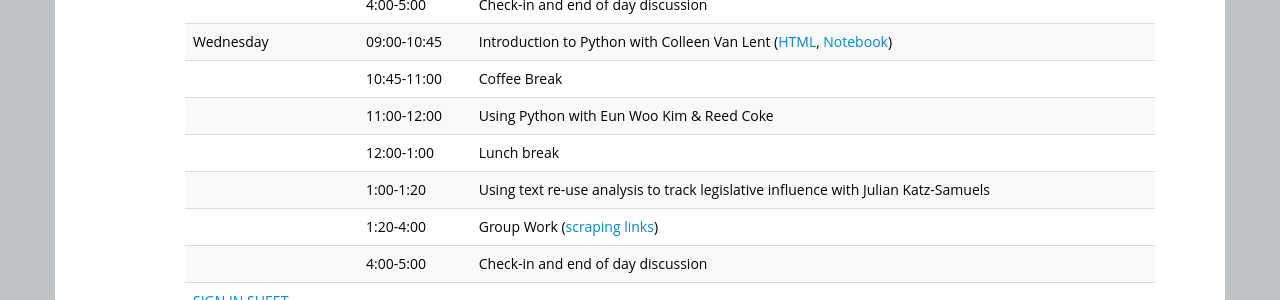
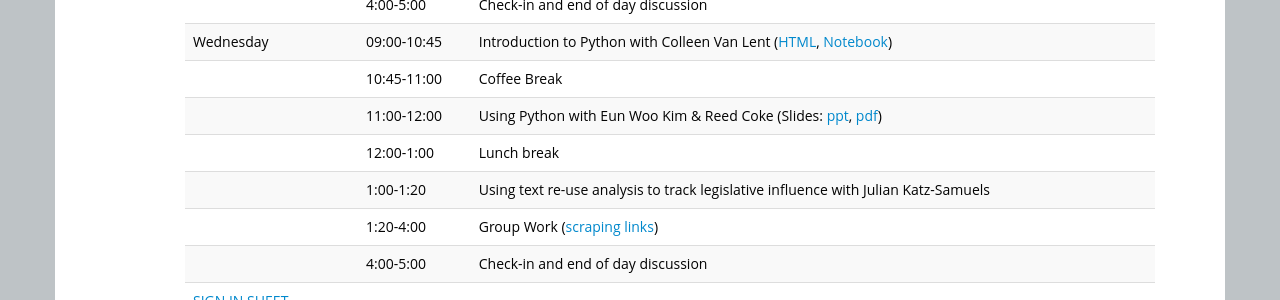
Before and after one commit to ICOSBigDataCamp/2018-summer-camp, a Jekyll site: the page built from index.html, in a window 1280 px wide and 900 px high, scrolled down 1253 px. Shown: the part 154-454 px from the top of the window. Built offline with Jekyll 4.4.1, drawn with Linux system fonts in a browser that asks for light colours.

Commit message:
Update index.html

```diff
--- a/index.html
+++ b/index.html
@@ -144,7 +144,7 @@ Organizing committee: Jerry Davis, H. V. Jagadish, Cliff Lampe, and Brian Noble
     (<a href="slides/ICOS-python-lecture.html">HTML</a>,
     <a href="slides/ICOS Python lecture2005.ipynb">Notebook</a>)</td> </tr>
   <tr> <td></td>        <td>10:45-11:00</td>   <td>Coffee Break</td> </tr>
-  <tr> <td></td>        <td>11:00-12:00</td>   <td>Using Python with Eun Woo Kim & Reed Coke</td> </tr>
+  <tr> <td></td>        <td>11:00-12:00</td>   <td>Using Python with Eun Woo Kim & Reed Coke (Slides: <a href="slides/Python and NLP.pptx">ppt</a>, <a href="slides/Python and NLP.pdf">pdf</a>)</td> </tr>
   <tr> <td></td>        <td>12:00-1:00</td>   <td>Lunch break</td> </tr>
   <tr> <td></td>        <td>1:00-1:20</td>    <td>Using text re-use analysis to track legislative influence with Julian Katz-Samuels</td> </tr>
   <tr> <td></td>        <td>1:20-4:00</td>    <td>Group Work
```
